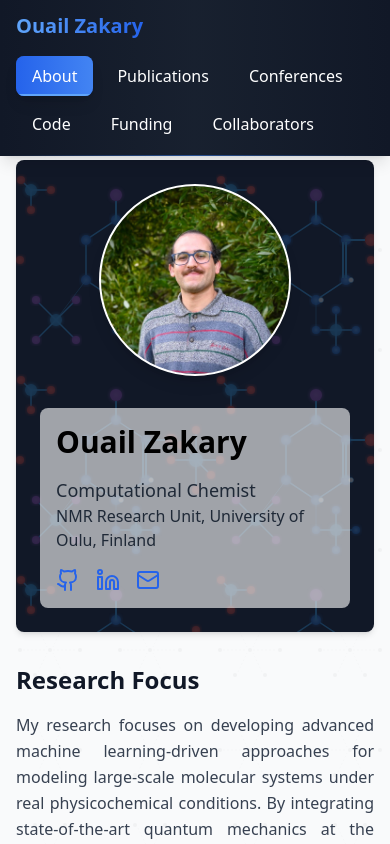
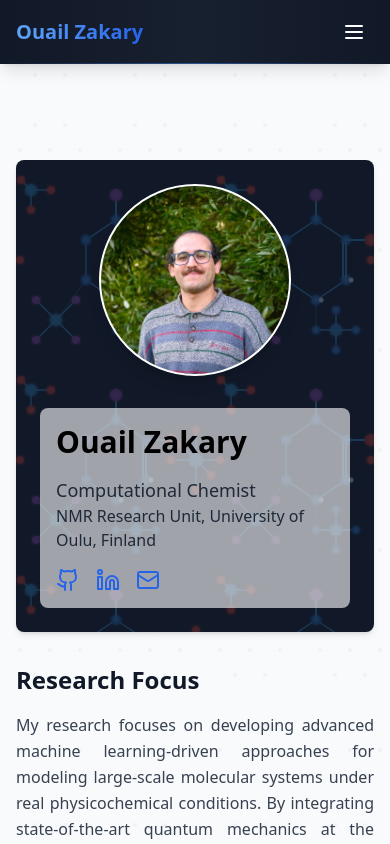
Before and after one commit to ozakary/ozakary.github.io, a React (Vite) app: page / in a window 390 px wide. Shown: the top 844 px of the page. Built offline with nearby package versions, Linux system fonts and the light colour scheme.

Commit message:
menu add to mobile version

```diff
--- a/src/App.jsx
+++ b/src/App.jsx
@@ -1,5 +1,5 @@
 import React, { useState } from 'react';
-import { BookOpen, Code, Users, Award, FileText, Database, Mail, Github, Linkedin, Book } from 'lucide-react';
+import { BookOpen, Code, Users, Award, FileText, Database, Mail, Github, Linkedin, Book, Menu, X } from 'lucide-react';
 import MolecularBackground from './components/MolecularBackground';
 import NavButton from './components/NavButton';
 import InfoPanel from './components/InfoPanel';
@@ -9,20 +9,23 @@ import MolecularPattern from './components/MolecularPattern';
 const App = () => {
   const [activeTab, setActiveTab] = useState('about');
 
-  const Navigation = () => (
+  const Navigation = () => {
+    const [mobileMenuOpen, setMobileMenuOpen] = useState(false);
+
+    return (
       <nav className="bg-gray-900 text-white fixed w-full top-0 z-50 shadow-lg">
         <div className="absolute inset-0 bg-gradient-to-r from-gray-900 via-gray-800 to-gray-900 opacity-50" />
         <div className="absolute inset-0 bg-grid-white/[0.05] bg-[size:20px_20px]" />
 
         <div className="relative container mx-auto px-4 py-3">
-        <div className="flex flex-wrap items-center justify-between gap-4">
+          <div className="flex items-center justify-between">
             {/* Logo/Name */}
             <h1 className="text-xl font-bold bg-clip-text text-transparent bg-gradient-to-r from-blue-400 to-blue-600">
               Ouail Zakary
             </h1>
 
-          {/* Navigation Buttons */}
-          <div className="flex flex-wrap gap-2">
+            {/* Desktop Navigation */}
+            <div className="hidden md:flex gap-2">
               {[
                 ['About', 'about'],
                 ['Publications', 'publications'],
@@ -40,13 +43,49 @@ const App = () => {
                 />
               ))}
             </div>
+
+            {/* Mobile Menu Button */}
+            <button
+              className="md:hidden p-2"
+              onClick={() => setMobileMenuOpen(!mobileMenuOpen)}
+            >
+              {mobileMenuOpen ? <X className="w-6 h-6" /> : <Menu className="w-6 h-6" />}
+            </button>
           </div>
+
+          {/* Mobile Menu */}
+          {mobileMenuOpen && (
+            <div className="md:hidden mt-4 pb-4">
+              {[
+                ['About', 'about'],
+                ['Publications', 'publications'],
+                ['Conferences', 'conferences'],
+                ['Code', 'code'],
+                ['Funding', 'funding'],
+                ['Collaborators', 'collaborators']
+              ].map(([label, id]) => (
+                <button
+                  key={id}
+                  className={`block w-full text-left px-4 py-2 rounded mb-2 ${
+                    activeTab === id ? 'bg-blue-600' : 'hover:bg-gray-700'
+                  }`}
+                  onClick={() => {
+                    setActiveTab(id);
+                    setMobileMenuOpen(false);
+                  }}
+                >
+                  {label}
+                </button>
+              ))}
+            </div>
+          )}
         </div>
 
         {/* Bottom border gradient */}
         <div className="absolute bottom-0 left-0 right-0 h-px bg-gradient-to-r from-transparent via-blue-500/50 to-transparent" />
       </nav>
     );
+  };
 
 
   const About = () => {
@@ -1230,7 +1269,7 @@ const App = () => {
       <MolecularBackground />
 
       {/* Keep existing structure */}
-      <Navigation />
+      {Navigation()}
       <div className="relative z-10 pt-40 lg:pt-20 px-4 pb-12">
         <TabContent />
       </div>
```
Lines whose indentation alone changed are shown as unchanged.
